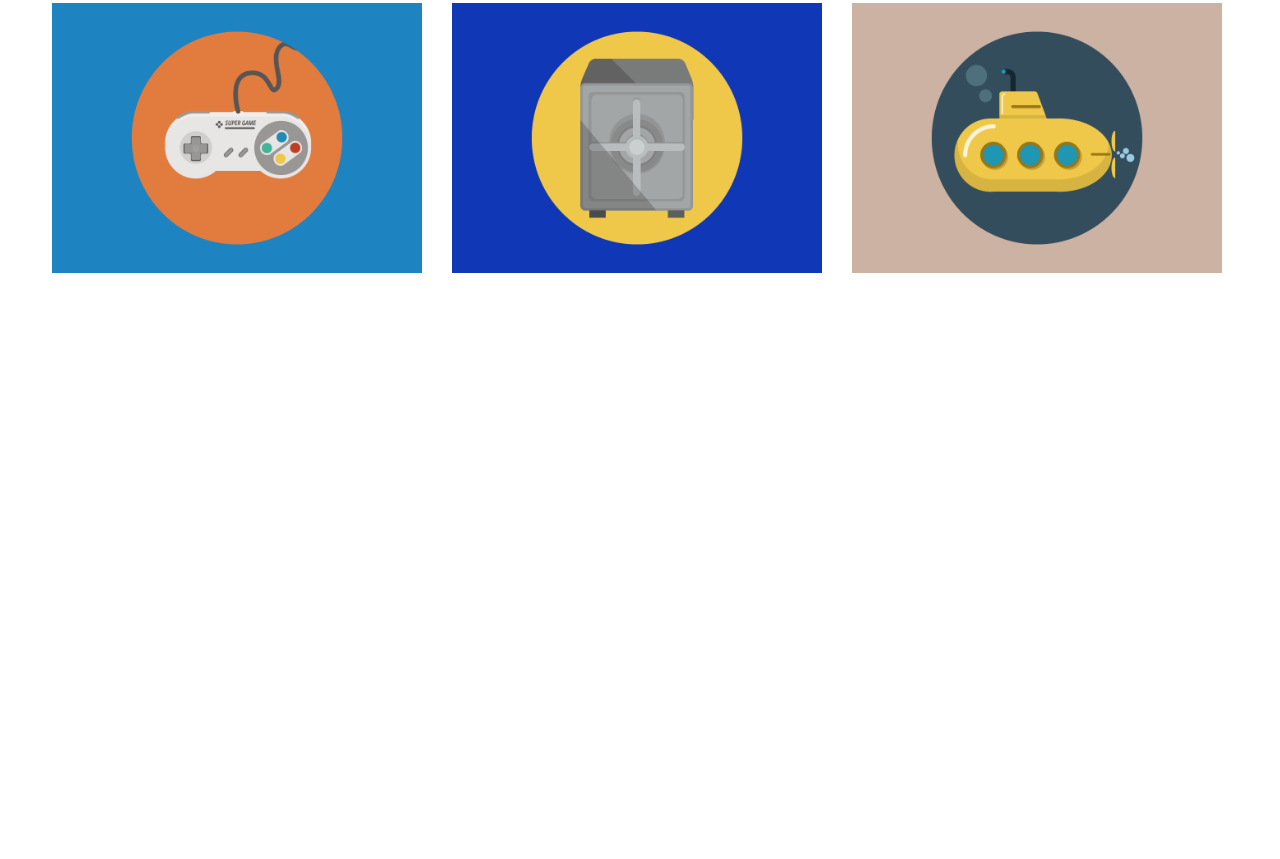
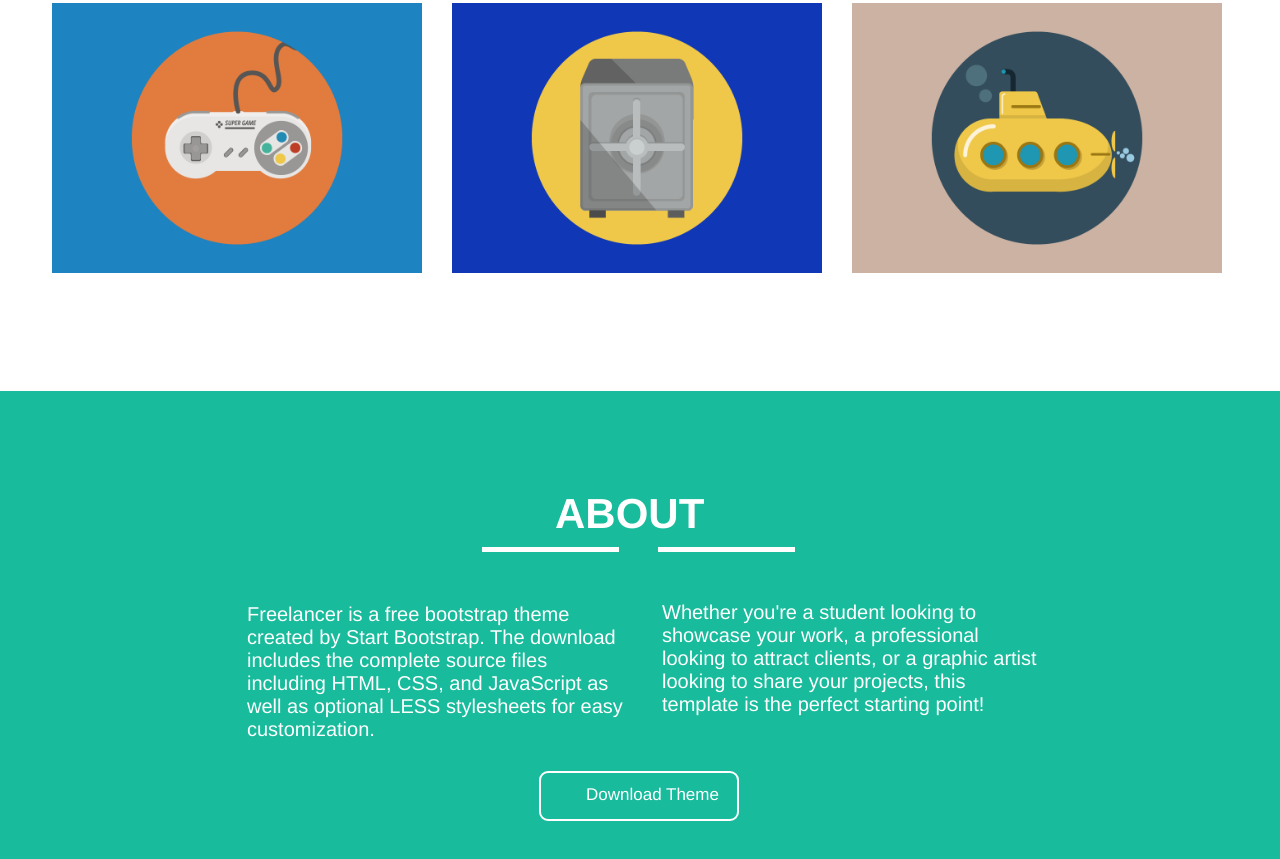
Before and after one commit to KarinAAC/leccion30, a plain HTML site: page index.html in a window 1280 px wide. Shown: the part 1179-2038 px from the top of the page. Before the commit the page ends 1470 px from the top, so only its background shows below. Drawn offline with Linux system fonts and the light colour scheme.

Commit message:
subiendo tercera seccion

```diff
--- a/css/main.css
+++ b/css/main.css
@@ -169,9 +169,9 @@ nav{
 /* CREANDO SECCION DOS */
 #section-dos{
   background: white;
-  height: 620px;
+  height: 850px;
 }
-#section-dos .container .col-4, #section-dos .container .col-1{
+#section-dos .container .col-4, #section-dos .container .col-2{
   height: 300px;
 }
 #section-dos img{
@@ -200,3 +200,58 @@ nav{
   margin-left: 70px;
   margin-top: 37px;
 }
+/* CREANDO SECCION TRES */
+#section-tres{
+  background: #18BC9C;
+  height: 530px;
+}
+#section-tres #titulo-portfolio{
+  height: 150px;
+  margin-left: 395px;
+  margin-top: 50px;
+}
+#section-tres .guion{
+  width: 137px;
+  height: 5px;
+  background: #fff;
+  display: inline-block;
+  margin-left: 35px;
+}
+#section-tres .letra{
+  font-family: Montserrat,"Helvetica Neue",Helvetica,Arial,sans-serif;
+  color: #fff;
+  font-weight: 700;
+  font-size: 42px;
+  margin-left: 108px;
+}
+#section-tres #parrafo-uno{
+  height: 170px;
+  margin-left: 195px;
+}
+#section-tres #parrafo-uno p{
+  font-family: Montserrat,"Helvetica Neue",Helvetica,Arial,sans-serif;
+  color: #fff;
+  font-size: 20px;
+}
+#section-tres #parrafo-dos{
+  height: 170px;
+  margin-left: 15px;
+  padding-top: 10px;
+}
+#section-tres #parrafo-dos p{
+  font-family: Montserrat,"Helvetica Neue",Helvetica,Arial,sans-serif;
+  color: #fff;
+  font-size: 20px;
+}
+#section-tres #download{
+  margin-left: 499px;
+  margin-top: 10px;
+  height: 50px;
+  border: 2px solid white;
+  border-radius: 9px;
+  font-family: Montserrat,"Helvetica Neue",Helvetica,Arial,sans-serif;
+  color: #fff;
+  font-size: 17px;
+  padding-left: 45px;
+}
+/* CREANDO SECCION CONTACTANOS */
--- a/index.html
+++ b/index.html
@@ -53,7 +53,22 @@
 		</div>
 	</section>
 	<section id="section-tres">
-
+		<div class="container">
+			<div class="row">
+				<div class="col-4" id="titulo-portfolio">
+					<div class="letra">ABOUT</div>
+					<div class="guion"></div>
+					<div class="guion"></div>
+				</div>
+			</div>
+			<div class="row">
+				<div class="col-4" id="parrafo-uno"><p>Freelancer is a free bootstrap theme created by Start Bootstrap. The download includes the complete source files including HTML, CSS, and JavaScript as well as optional LESS stylesheets for easy customization.</p></div>
+				<div class="col-4" id="parrafo-dos"><p>Whether you're a student looking to showcase your work, a professional looking to attract clients, or a graphic artist looking to share your projects, this template is the perfect starting point!</p></div>
+			</div>
+			<div class="row">
+				<div class="col-2" id="download" class="letra">Download Theme</div>
+			</div>
+		</div>
 	</section>
 	<!-- Enlaza aquí tu archivo JS -->
 	<script src="js/app.js" charset="utf-8"></script>
```
